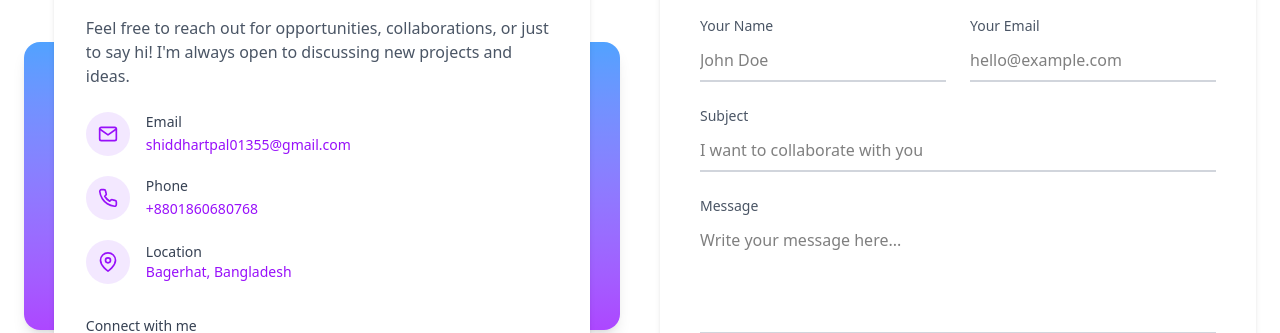
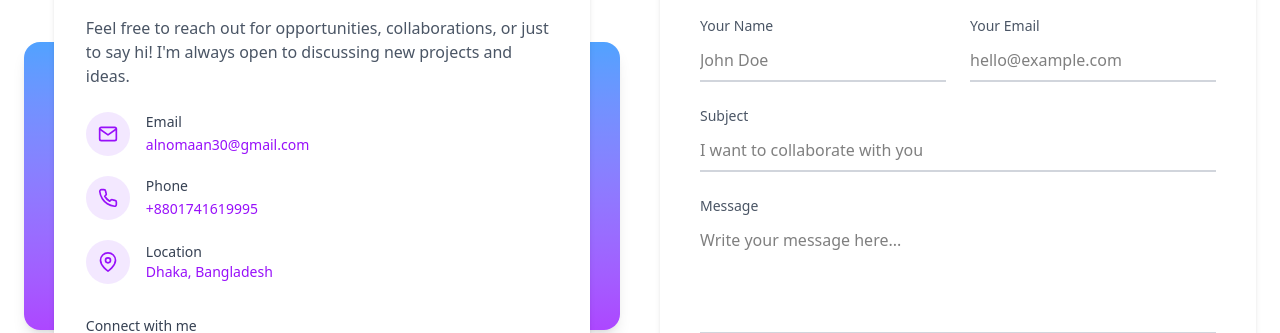
Before and after one commit to alnoman30/alnoman-portfolio, a React (Vite) app: page / in a window 1280 px wide. Shown: the part 1120-1453 px from the top of the page. Built offline with nearby package versions, Linux system fonts and the light colour scheme.

Commit message:
contact form

```diff
--- a/src/components/contact/Contact.jsx
+++ b/src/components/contact/Contact.jsx
@@ -29,7 +29,7 @@ const Contact = () => {
 
           {/* Contact Card */}
           <div className="absolute inset-0 flex items-center justify-center">
-            <div className="bg-white  rounded-2xl shadow-md p-8 w-[90%]">
+            <div className="bg-white dark:bg-[#1c1528] rounded-2xl shadow-md p-8 w-[90%]">
               <h3 className="text-xl font-semibold text-gray-800 mb-3">
                 Contact Information
               </h3>
@@ -46,10 +46,10 @@ const Contact = () => {
                   <div>
                     <p className="text-gray-700 text-sm font-medium">Email</p>
                     <a
-                      href="mailto:shiddhartpal01355@gmail.com"
+                      href="mailto:alnomaan30@gmail.com"
                       className="text-purple-600 text-sm hover:underline"
                     >
-                      shiddhartpal01355@gmail.com
+                      alnomaan30@gmail.com
                     </a>
                   </div>
                 </div>
@@ -61,10 +61,10 @@ const Contact = () => {
                   <div>
                     <p className="text-gray-700 text-sm font-medium">Phone</p>
                     <a
-                      href="tel:+8801860680768"
+                      href="tel:+8801741619995"
                       className="text-purple-600 text-sm hover:underline"
                     >
-                      +8801860680768
+                      +8801741619995
                     </a>
                   </div>
                 </div>
@@ -76,7 +76,7 @@ const Contact = () => {
                   <div>
                     <p className="text-gray-700 text-sm font-medium">Location</p>
                     <p className="text-purple-600 text-sm">
-                      Bagerhat, Bangladesh
+                      Dhaka, Bangladesh
                     </p>
                   </div>
                 </div>
@@ -113,7 +113,7 @@ const Contact = () => {
         </div>
 
         {/* Right Side - Contact Form */}
-        <div className="bg-white rounded-2xl shadow-md p-10">
+        <div className="bg-white dark:bg-[#1c1528] rounded-2xl shadow-md p-10">
           <h3 className="text-2xl font-semibold text-gray-800 mb-6">
             Send a Message
           </h3>
--- a/src/components/footer/Footer.jsx
+++ b/src/components/footer/Footer.jsx
@@ -63,11 +63,8 @@ const Footer = () => {
               "experience",
               "contact",
             ].map((link, index) => (
-              <motion.li
+              <li
                 key={link}
-                initial={{ opacity: 0, x: -10 }}
-                whileInView={{ opacity: 1, x: 0 }}
-                transition={{ duration: 0.3, delay: index * 0.05 }}
               >
                 <a
                   href={`#${link}`}
@@ -75,7 +72,7 @@ const Footer = () => {
                 >
                   {link}
                 </a>
-              </motion.li>
+              </li>
             ))}
           </ul>
         </motion.div>
```
